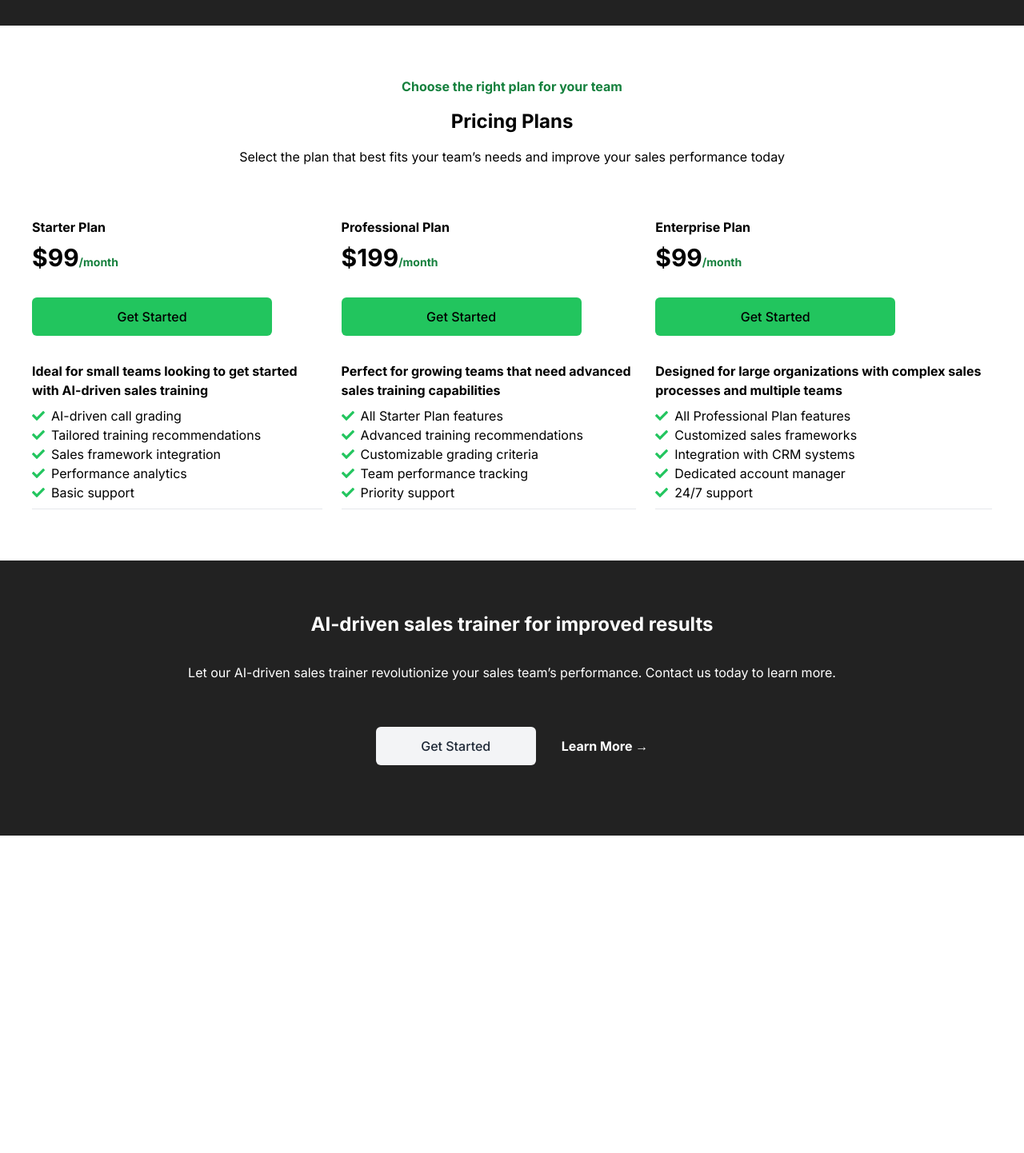
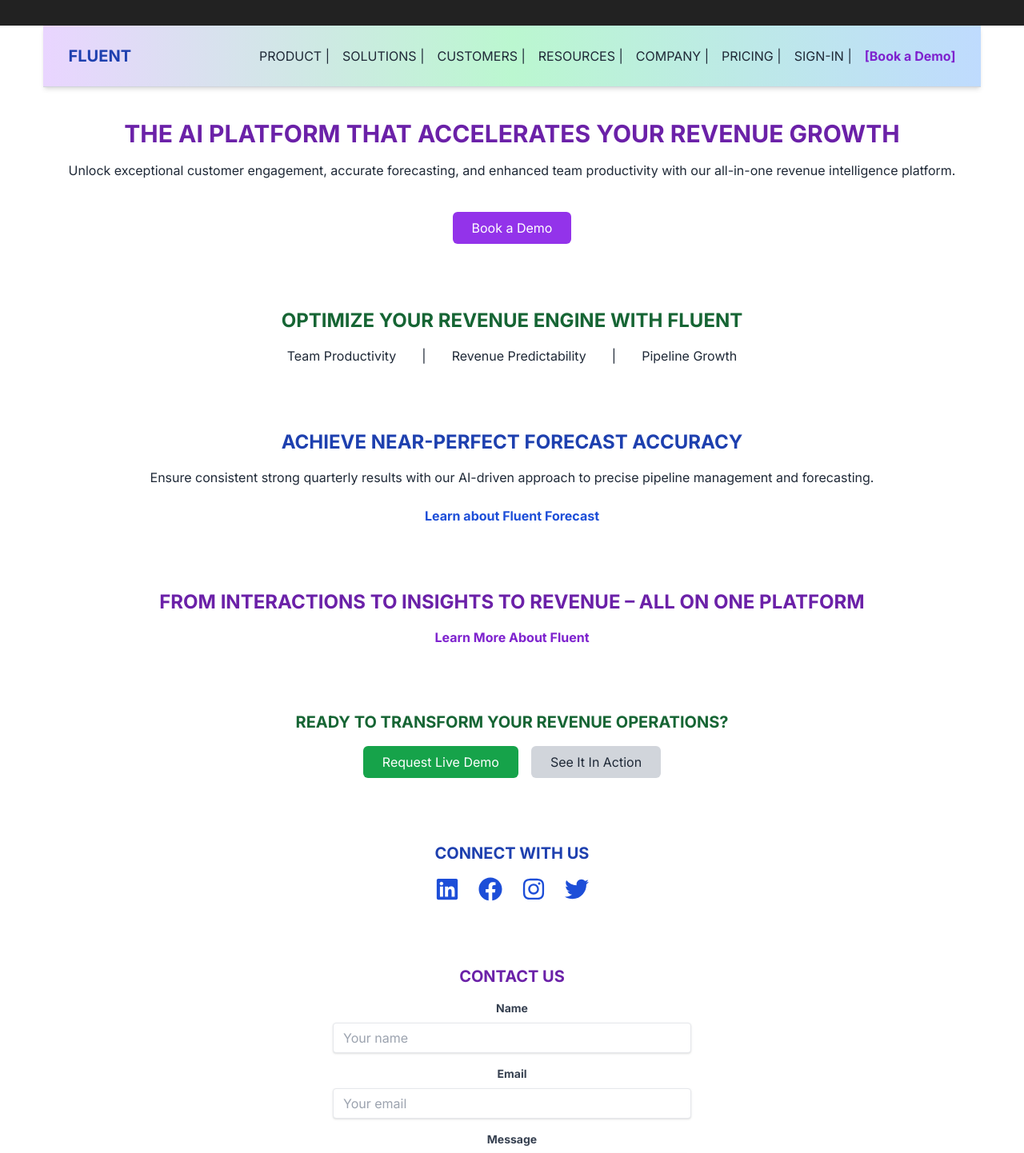
Before and after one commit to HunterKnott/fluent, a Next.js app: page / in a window 1280 px wide. Shown: the part 1220-2662 px from the top of the page at 80% size. Before the commit the page ends 2265 px from the top, so only its background shows below. Built offline with nearby package versions, Linux system fonts and the light colour scheme.

Commit message:
Updated FluentHomepage with modern design, animations, and carousel

```diff
--- a/app/components/Pricing.jsx
+++ b/app/components/Pricing.jsx
@@ -1,113 +1,241 @@
+"use client";
+
 import React from 'react';
 import Link from 'next/link';
-import { FaCheck } from "react-icons/fa";
+import { motion } from 'framer-motion';
+import { FaLinkedin, FaFacebook, FaInstagram, FaTwitter } from 'react-icons/fa';
 
-export default function Pricing() {
+export default function FluentHomepage() {
     return (
-        <div className="flex flex-col gap-16 w-full py-16">
-            <div className="flex flex-col gap-4 items-center text-center max-w-[1240px] mx-auto">
-                <p className="text-green-700 font-bold">Choose the right plan for your team</p>
-                <h1 className="text-2xl font-bold">Pricing Plans</h1>
-                <p>Select the plan that best fits your team&rsquo;s needs and improve your sales performance today</p>
-            </div>
-            <div className="flex md:flex-row flex-col md:gap-6 gap-12 px-10">
-                <div className="flex flex-col gap-2">
-                    <p className="font-bold">Starter Plan</p>
-                    <h1 className="font-bold">
-                        <span className="text-3xl">$99</span>
-                        <span className="text-sm text-green-700">/month</span>
-                    </h1>
-                    <button className="bg-green-500 w-[300px] rounded-md font-medium my-6 py-3">Get Started</button>
-                    <p className="font-bold">Ideal for small teams looking to get started with AI-driven sales training</p>
-                    <ul>
-                        <li className="flex items-center">
-                            <FaCheck className="text-green-500 mr-2" />
-                            AI-driven call grading
-                        </li>
-                        <li className="flex items-center">
-                            <FaCheck className="text-green-500 mr-2" />
-                            Tailored training recommendations
-                        </li>
-                        <li className="flex items-center">
-                            <FaCheck className="text-green-500 mr-2" />
-                            Sales framework integration
-                        </li>
-                        <li className="flex items-center">
-                            <FaCheck className="text-green-500 mr-2" />
-                            Performance analytics
-                        </li>
-                        <li className="flex items-center">
-                            <FaCheck className="text-green-500 mr-2" />
-                            Basic support
-                        </li>
-                    </ul>
-                    <hr />
-                </div>
-                <div className="flex flex-col gap-2">
-                    <p className="font-bold">Professional Plan</p>
-                    <h1 className="font-bold">
-                        <span className="text-3xl">$199</span>
-                        <span className="text-sm text-green-700">/month</span>
-                    </h1>
-                    <button className="bg-green-500 w-[300px] rounded-md font-medium my-6 py-3">Get Started</button>
-                    <p className="font-bold">Perfect for growing teams that need advanced sales training capabilities</p>
-                    <ul>
-                        <li className="flex items-center">
-                            <FaCheck className="text-green-500 mr-2" />
-                            All Starter Plan features
-                        </li>
-                        <li className="flex items-center">
-                            <FaCheck className="text-green-500 mr-2" />
-                            Advanced training recommendations
-                        </li>
-                        <li className="flex items-center">
-                            <FaCheck className="text-green-500 mr-2" />
-                            Customizable grading criteria
-                        </li>
-                        <li className="flex items-center">
-                            <FaCheck className="text-green-500 mr-2" />
-                            Team performance tracking
-                        </li>
-                        <li className="flex items-center">
-                            <FaCheck className="text-green-500 mr-2" />
-                            Priority support
-                        </li>
-                    </ul>
-                    <hr />
-                </div>
-                <div className="flex flex-col gap-2">
-                    <p className="font-bold">Enterprise Plan</p>
-                    <h1 className="font-bold">
-                        <span className="text-3xl">$99</span>
-                        <span className="text-sm text-green-700">/month</span>
-                    </h1>
-                    <button className="bg-green-500 w-[300px] rounded-md font-medium my-6 py-3">Get Started</button>
-                    <p className="font-bold">Designed for large organizations with complex sales processes and multiple teams</p>
-                    <ul>
-                        <li className="flex items-center">
-                            <FaCheck className="text-green-500 mr-2" />
-                            All Professional Plan features
-                        </li>
-                        <li className="flex items-center">
-                            <FaCheck className="text-green-500 mr-2" />
-                            Customized sales frameworks
-                        </li>
-                        <li className="flex items-center">
-                            <FaCheck className="text-green-500 mr-2" />
-                            Integration with CRM systems
-                        </li>
-                        <li className="flex items-center">
-                            <FaCheck className="text-green-500 mr-2" />
-                            Dedicated account manager
-                        </li>
-                        <li className="flex items-center">
-                            <FaCheck className="text-green-500 mr-2" />
-                            24/7 support
-                        </li>
-                    </ul>
-                    <hr />
-                </div>
-            </div>
+        <div className="bg-white text-gray-800">
+            <header className="py-6 px-8 flex justify-between items-center border-b border-gray-300 bg-gradient-to-r from-purple-200 via-green-200 to-blue-200 shadow-md">
+                <motion.h1
+                    className="text-xl font-bold text-blue-800"
+                    initial={{ opacity: 0, y: -50 }}
+                    animate={{ opacity: 1, y: 0 }}
+                    transition={{ duration: 0.5 }}
+                >
+                    FLUENT
+                </motion.h1>
+                <nav className="space-x-4">
+                    <Link href="/product" className="hover:text-purple-600">PRODUCT</Link> |
+                    <Link href="/solutions" className="hover:text-green-600">SOLUTIONS</Link> |
+                    <Link href="/customers" className="hover:text-blue-600">CUSTOMERS</Link> |
+                    <Link href="/resources" className="hover:text-purple-600">RESOURCES</Link> |
+                    <Link href="/company" className="hover:text-green-600">COMPANY</Link> |
+                    <Link href="/pricing" className="hover:text-blue-600">PRICING</Link> |
+                    <Link href="/sign-in" className="hover:text-purple-600">SIGN-IN</Link> |
+                    <Link href="/demo" className="text-purple-700 font-bold">[Book a Demo]</Link>
+                </nav>
+            </header>
+
+            <main className="py-10 px-8 space-y-20">
+                <section className="text-center mb-10">
+                    <motion.h2
+                        className="text-3xl font-bold text-purple-800 mb-4"
+                        initial={{ opacity: 0, y: 50 }}
+                        animate={{ opacity: 1, y: 0 }}
+                        transition={{ duration: 0.5, delay: 0.2 }}
+                    >
+                        THE AI PLATFORM THAT ACCELERATES YOUR REVENUE GROWTH
+                    </motion.h2>
+                    <motion.p
+                        initial={{ opacity: 0, y: 50 }}
+                        animate={{ opacity: 1, y: 0 }}
+                        transition={{ duration: 0.5, delay: 0.4 }}
+                        className="mb-6"
+                    >
+                        Unlock exceptional customer engagement, accurate forecasting, and enhanced team productivity with our all-in-one revenue intelligence platform.
+                    </motion.p>
+                    <motion.button
+                        className="mt-4 bg-purple-600 text-white px-6 py-2 rounded-md hover:bg-purple-700"
+                        initial={{ opacity: 0 }}
+                        animate={{ opacity: 1 }}
+                        transition={{ duration: 0.5, delay: 0.6 }}
+                    >
+                        Book a Demo
+                    </motion.button>
+                </section>
+
+                <section className="text-center mb-10">
+                    <motion.h3
+                        className="text-2xl font-bold text-green-800 mb-4"
+                        initial={{ opacity: 0, y: 50 }}
+                        animate={{ opacity: 1, y: 0 }}
+                        transition={{ duration: 0.5, delay: 0.8 }}
+                    >
+                        OPTIMIZE YOUR REVENUE ENGINE WITH FLUENT
+                    </motion.h3>
+                    <div className="flex justify-center space-x-8 mt-4">
+                        <Link href="/team-productivity" className="hover:text-green-600">Team Productivity</Link>
+                        <span>|</span>
+                        <Link href="/revenue-predictability" className="hover:text-blue-600">Revenue Predictability</Link>
+                        <span>|</span>
+                        <Link href="/pipeline-growth" className="hover:text-purple-600">Pipeline Growth</Link>
+                    </div>
+                </section>
+
+                <section className="mb-10">
+                    <motion.h3
+                        className="text-2xl font-bold text-blue-800 text-center mb-4"
+                        initial={{ opacity: 0, y: 50 }}
+                        animate={{ opacity: 1, y: 0 }}
+                        transition={{ duration: 0.5, delay: 1.0 }}
+                    >
+                        ACHIEVE NEAR-PERFECT FORECAST ACCURACY
+                    </motion.h3>
+                    <motion.p
+                        className="text-center mt-2"
+                        initial={{ opacity: 0, y: 50 }}
+                        animate={{ opacity: 1, y: 0 }}
+                        transition={{ duration: 0.5, delay: 1.2 }}
+                    >
+                        Ensure consistent strong quarterly results with our AI-driven approach to precise pipeline management and forecasting.
+                    </motion.p>
+                    <motion.div
+                        className="flex justify-center mt-6"
+                        initial={{ opacity: 0, y: 50 }}
+                        animate={{ opacity: 1, y: 0 }}
+                        transition={{ duration: 0.5, delay: 1.4 }}
+                    >
+                        <Link href="/fluent-forecast" className="text-blue-700 font-bold">Learn about Fluent Forecast</Link>
+                    </motion.div>
+                </section>
+
+                <section className="mb-10">
+                    <motion.h3
+                        className="text-2xl font-bold text-purple-800 text-center mb-4"
+                        initial={{ opacity: 0, y: 50 }}
+                        animate={{ opacity: 1, y: 0 }}
+                        transition={{ duration: 0.5, delay: 1.6 }}
+                    >
+                        FROM INTERACTIONS TO INSIGHTS TO REVENUE – ALL ON ONE PLATFORM
+                    </motion.h3>
+                    <motion.div
+                        className="flex justify-center mt-4"
+                        initial={{ opacity: 0, y: 50 }}
+                        animate={{ opacity: 1, y: 0 }}
+                        transition={{ duration: 0.5, delay: 1.8 }}
+                    >
+                        <Link href="/about-fluent" className="text-purple-700 font-bold">Learn More About Fluent</Link>
+                    </motion.div>
+                </section>
+
+                <section className="text-center my-10">
+                    <motion.h3
+                        className="text-xl font-bold text-green-800 mb-4"
+                        initial={{ opacity: 0, y: 50 }}
+                        animate={{ opacity: 1, y: 0 }}
+                        transition={{ duration: 0.5, delay: 2.0 }}
+                    >
+                        READY TO TRANSFORM YOUR REVENUE OPERATIONS?
+                    </motion.h3>
+                    <motion.div
+                        className="flex justify-center space-x-4 mt-4"
+                        initial={{ opacity: 0, y: 50 }}
+                        animate={{ opacity: 1, y: 0 }}
+                        transition={{ duration: 0.5, delay: 2.2 }}
+                    >
+                        <button className="bg-green-600 text-white px-6 py-2 rounded-md hover:bg-green-700">Request Live Demo</button>
+                        <button className="bg-gray-300 text-gray-800 px-6 py-2 rounded-md hover:bg-gray-400">See It In Action</button>
+                    </motion.div>
+                </section>
+
+                <section className="text-center mb-10">
+                    <motion.h3
+                        className="text-xl font-bold text-blue-800 mb-4"
+                        initial={{ opacity: 0, y: 50 }}
+                        animate={{ opacity: 1, y: 0 }}
+                        transition={{ duration: 0.5, delay: 2.4 }}
+                    >
+                        CONNECT WITH US
+                    </motion.h3>
+                    <motion.div
+                        className="flex justify-center space-x-6 mt-4"
+                        initial={{ opacity: 0, y: 50 }}
+                        animate={{ opacity: 1, y: 0 }}
+                        transition={{ duration: 0.5, delay: 2.6 }}
+                    >
+                        <Link href="https://linkedin.com" className="text-blue-700 hover:text-blue-900">
+                            <FaLinkedin size={30} />
+                        </Link>
+                        <Link href="https://facebook.com" className="text-blue-700 hover:text-blue-900">
+                            <FaFacebook size={30} />
+                        </Link>
+                        <Link href="https://instagram.com" className="text-blue-700 hover:text-blue-900">
+                            <FaInstagram size={30} />
+                        </Link>
+                        <Link href="https://twitter.com" className="text-blue-700 hover:text-blue-900">
+                            <FaTwitter size={30} />
+                        </Link>
+                    </motion.div>
+                </section>
+
+                <section className="text-center mb-10">
+                    <motion.h3
+                        className="text-xl font-bold text-purple-800 mb-4"
+                        initial={{ opacity: 0, y: 50 }}
+                        animate={{ opacity: 1, y: 0 }}
+                        transition={{ duration: 0.5, delay: 3.0 }}
+                    >
+                        CONTACT US
+                    </motion.h3>
+                    <motion.form
+                        className="max-w-md mx-auto space-y-4"
+                        initial={{ opacity: 0, y: 50 }}
+                        animate={{ opacity: 1, y: 0 }}
+                        transition={{ duration: 0.5, delay: 3.2 }}
+                    >
+                        <div>
+                            <label className="block text-gray-700 text-sm font-bold mb-2" htmlFor="name">
+                                Name
+                            </label>
+                            <input
+                                className="shadow appearance-none border rounded w-full py-2 px-3 text-gray-700 leading-tight focus:outline-none focus:shadow-outline"
+                                id="name"
+                                type="text"
+                                placeholder="Your name"
+                            />
+                        </div>
+                        <div>
+                            <label className="block text-gray-700 text-sm font-bold mb-2" htmlFor="email">
+                                Email
+                            </label>
+                            <input
+                                className="shadow appearance-none border rounded w-full py-2 px-3 text-gray-700 leading-tight focus:outline-none focus:shadow-outline"
+                                id="email"
+                                type="email"
+                                placeholder="Your email"
+                            />
+                        </div>
+                        <div>
+                            <label className="block text-gray-700 text-sm font-bold mb-2" htmlFor="message">
+                                Message
+                            </label>
+                            <textarea
+                                className="shadow appearance-none border rounded w-full py-2 px-3 text-gray-700 leading-tight focus:outline-none focus:shadow-outline"
+                                id="message"
+                                rows="4"
+                                placeholder="Your message"
+                            ></textarea>
+                        </div>
+                        <div className="flex items-center justify-between">
+                            <button
+                                className="bg-purple-600 hover:bg-purple-700 text-white font-bold py-2 px-4 rounded focus:outline-none focus:shadow-outline"
+                                type="button"
+                            >
+                                Send
+                            </button>
+                        </div>
+                    </motion.form>
+                </section>
+            </main>
+
+            <footer className="py-4 px-8 text-center border-t border-gray-300 bg-gradient-to-r from-purple-200 via-green-200 to-blue-200 shadow-md">
+                <p>2024 © Fluent.io Inc. All rights reserved.</p>
+                <p>For Patent and Trademark Legal Notices, <Link href="#" className="text-blue-700 hover:text-blue-900">click here</Link>.</p>
+                <Link href="/terms" className="text-blue-700 hover:text-blue-900">Terms & Conditions</Link>
+            </footer>
         </div>
-    )
+    );
 }
--- a/package.json
+++ b/package.json
@@ -12,6 +12,7 @@
     "autoprefixer": "10.4.19",
     "eslint": "8.57.0",
     "eslint-config-next": "14.2.3",
+    "framer-motion": "^11.2.10",
     "next": "14.2.3",
     "postcss": "8.4.38",
     "react": "18.3.1",
```
Also changed, not shown: 1 other file (tests, documents, lock files or other folders).
